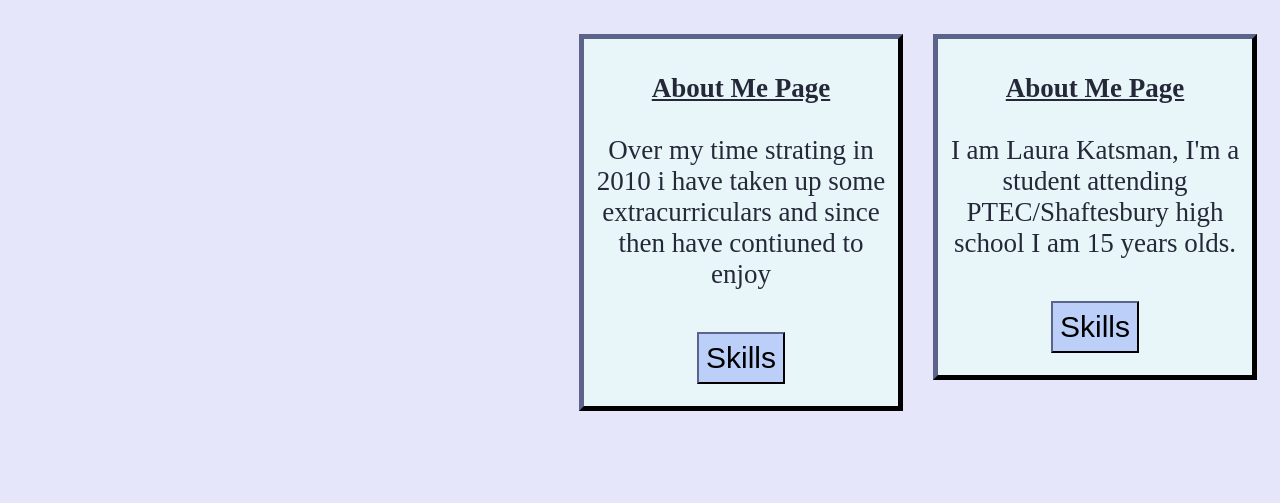
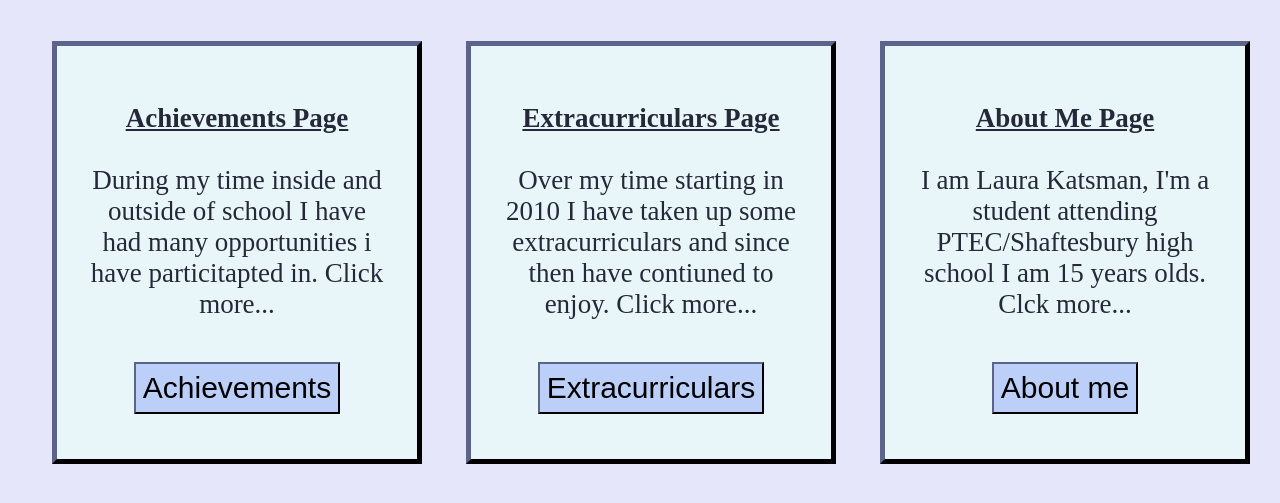
Before and after one commit to LauraK2/Grade-10-Final-Project-, a plain HTML site: page Grade10-FinalProject-/index.html in a window 1280 px wide. Shown: the part 161-664 px from the top of the page. Drawn offline with Linux system fonts and the light colour scheme.

Commit message:
Add files via upload

```diff
--- a/Grade10-FinalProject-/index.html
+++ b/Grade10-FinalProject-/index.html
@@ -5,7 +5,6 @@
         <meta charset="utf-8"/>
         <meta name="viewport" content="initial-scale=1.0, user-scalable=yes"/>
         <link rel="stylesheet" type="text/css" href="style/style.css">
-
         <style>
             #aboutme-button
             {
@@ -18,6 +17,7 @@
                 float: center;
                 border: 2px outset #252838;
             }
+
             #extra-button
             {
                 color:black;
@@ -28,7 +28,17 @@
                 padding:7px;
                 float: center;
                 border: 2px outset #252838;
-
+            }
+            #ach-button
+            {
+                color:black;
+                background-color: rgb(188, 207, 248);
+                text-decoration: bold;
+                font-size: 30px;
+                margin:15px;
+                padding:7px;
+                float: center;
+                border: 2px outset #252838;
             }
         </style>
     </head>
@@ -59,11 +69,10 @@
         <div class = "div">
             <p style="font-size:27px; width:300px;">
             <span style="font-weight:bold; font-size:27px; text-decoration:underline;">About Me Page</span>
-         <br>
-         <br>
-         I am Laura Katsman,  I'm a student attending PTEC/Shaftesbury high school I am 15 years olds.</p>
+            <br> <br>
+            I am Laura Katsman,  I'm a student attending PTEC/Shaftesbury high school I am 15 years olds. Clck more...</p>
 
-         <button id="aboutme-button"> Skills</button>
+            <button id="aboutme-button"> About me </button>
             <script>
                 /** have set my skills button using its ID, then set the onclick attribute to attch a link to my
                 * skills page that can only be accessed through the button and is not on my nav */
@@ -73,17 +82,32 @@
 
         <div class = "div">
             <p style="font-size:27px; width:300px;">
-         <span style="font-weight:bold; font-size:27px; text-decoration:underline;">About Me Page</span>
+            <span style="font-weight:bold; font-size:27px; text-decoration:underline;"> Extracurriculars Page</span>
             <br>
             <br>
-         Over my time strating in 2010 i have taken up some extracurriculars and since then have contiuned to enjoy</p>
+            Over my time starting in 2010 I have taken up some extracurriculars and since then have contiuned to enjoy. Click more...</p>
 
-         <button id="extra-button"> Skills</button>
+            <button id="extra-button"> Extracurriculars</button>
             <script>
                 /** have set my skills button using its ID, then set the onclick attribute to attch a link to my
                 * skills page that can only be accessed through the button and is not on my nav */
                 document.getElementById("extra-button").setAttribute("onclick", "window.location.href = 'Extracurriculars.html';");
             </script>
         </div>
+
+        <div class = "div">
+            <p style="font-size:27px; width:300px;">
+            <span style="font-weight:bold; font-size:27px; text-decoration:underline;"> Achievements Page</span>
+            <br>
+            <br>
+            During my time inside and outside of school I have had many opportunities i have particitapted in. Click more...</p>
+
+            <button id="ach-button"> Achievements</button>
+            <script>
+                /** have set my skills button using its ID, then set the onclick attribute to attch a link to my
+                * skills page that can only be accessed through the button and is not on my nav */
+                document.getElementById("ach-button").setAttribute("onclick", "window.location.href = 'Achievements.html';");
+            </script>
+        </div>
     </body>
 </html>
--- a/Grade10-FinalProject-/style/style.scss
+++ b/Grade10-FinalProject-/style/style.scss
@@ -90,8 +90,8 @@ nav
 .div
 {
     border: 5px outset #252838;
-    padding:7px;
-    margin: 15px;
+    padding:30px;
+    margin: 22px;
     background-color:#e8f6fa;
     text-align: center;
     font-size: 24px;
```
Also changed, not shown: Grade10-FinalProject-/style/style.css. Lines whose indentation alone changed are shown as unchanged.
